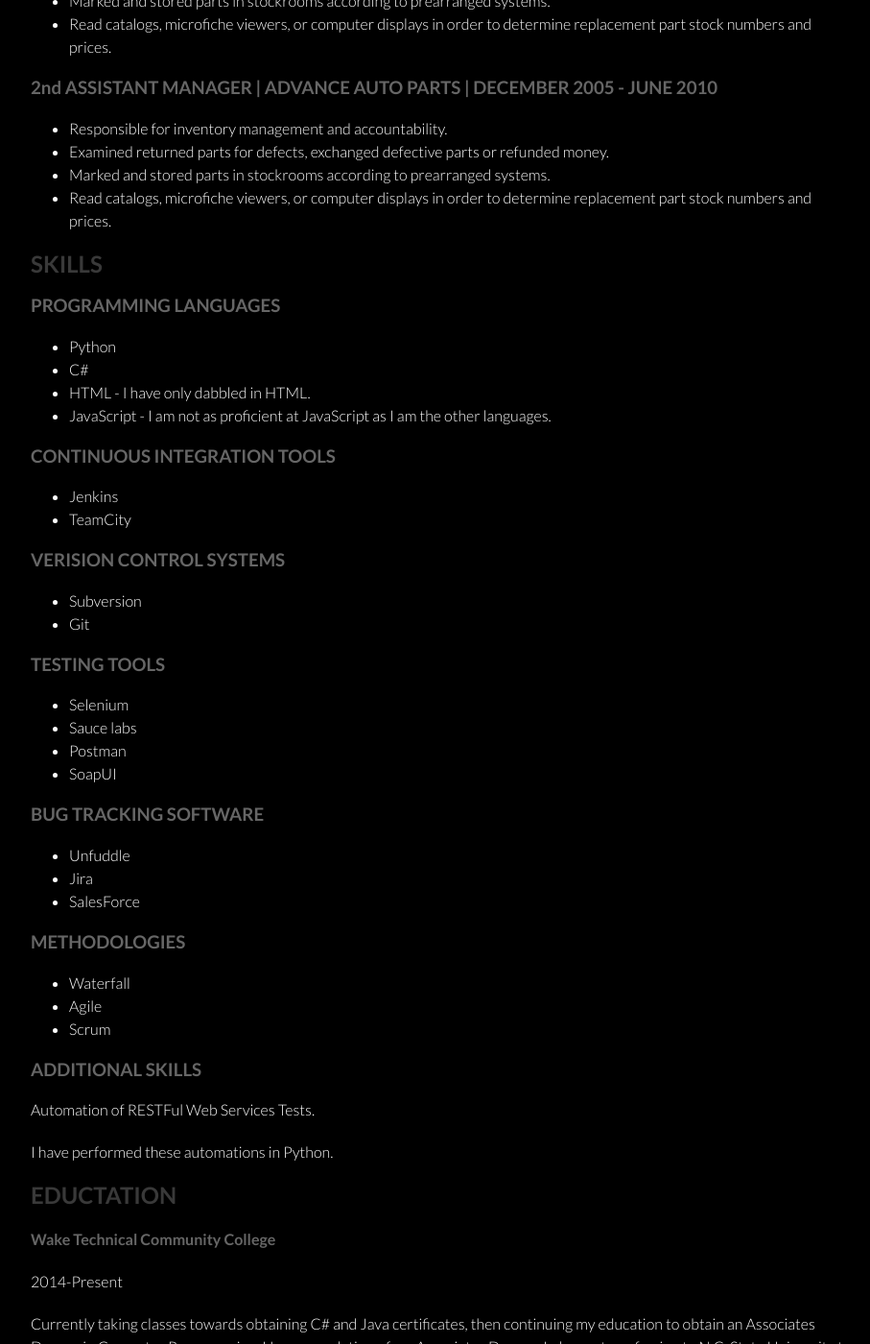
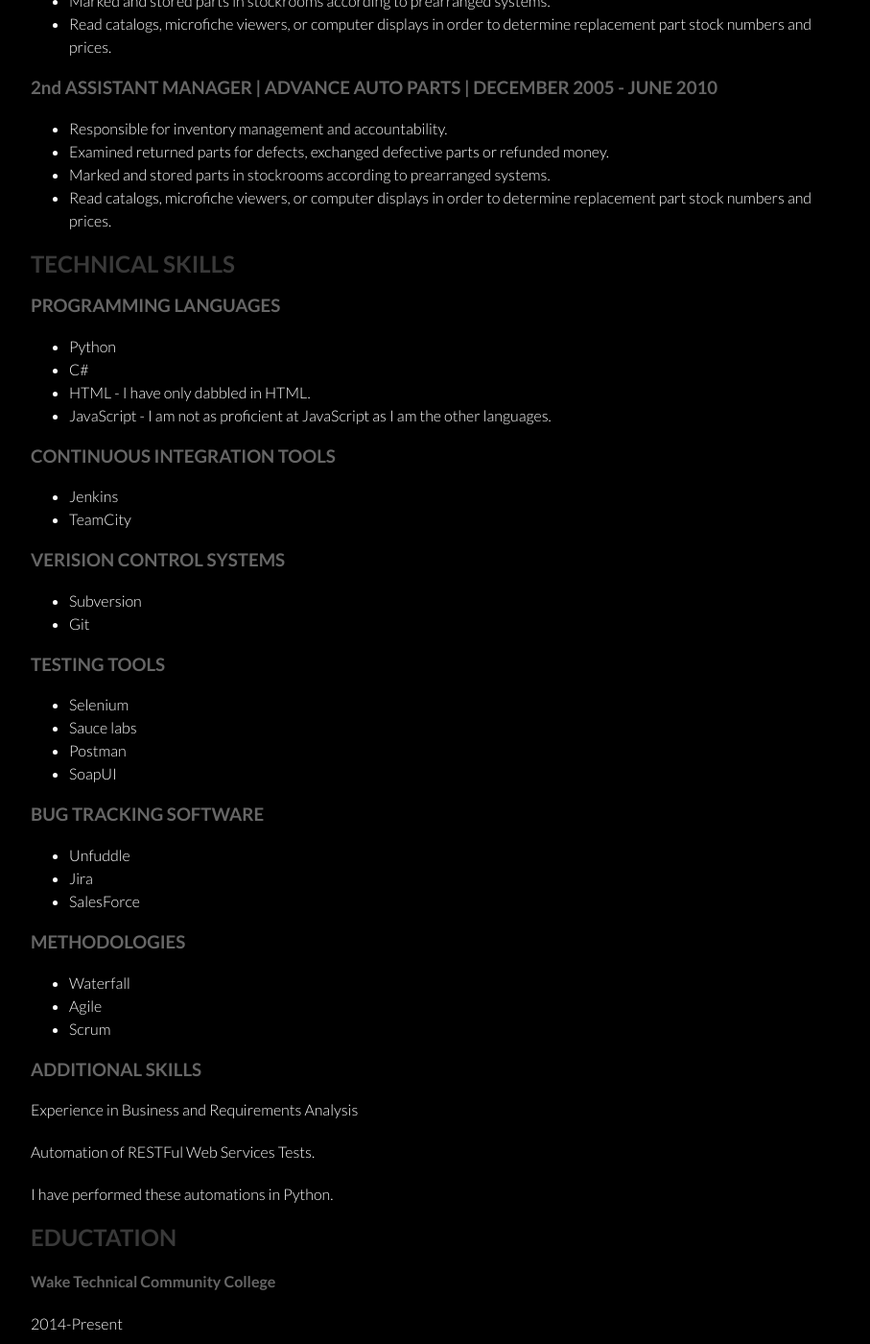
Before and after one commit to tmonck/tmonck.github.io, a Jekyll site: the page built from Resume.html, in a window 1280 px wide and 1400 px high, scrolled down 1341 px. Shown: the whole window at 96% size, without its empty margins (178-1085 px from the left). Built offline with Jekyll 4.4.1, drawn with Linux system fonts in a browser that asks for light colours.

Commit message:
Gotta find some way to work in your BA skills

```diff
--- a/Resume.html
+++ b/Resume.html
@@ -52,7 +52,7 @@ title: Tom Monck JR by tmonck
 				<li>Marked and stored parts in stockrooms according to prearranged systems.</li>
 				<li>Read catalogs, microfiche viewers, or computer displays in order to determine replacement part stock numbers and prices.</li>
 			</ul>
-			<h2>SKILLS</h2>
+			<h2>TECHNICAL SKILLS</h2>
 				<h3>PROGRAMMING LANGUAGES</h3>
 					<ul>
 						<li>Python</li>
@@ -90,6 +90,7 @@ title: Tom Monck JR by tmonck
 						<li>Scrum</li>
 					</ul>
 				<h3>ADDITIONAL SKILLS</h3>
+					<p>Experience in Business and Requirements Analysis</p>
 					<p>Automation of RESTFul Web Services Tests.</p> <p>I have performed these automations in Python.</p>
 			<h2>EDUCTATION</h2>
 				<h4>Wake Technical Community College</h4>
```
